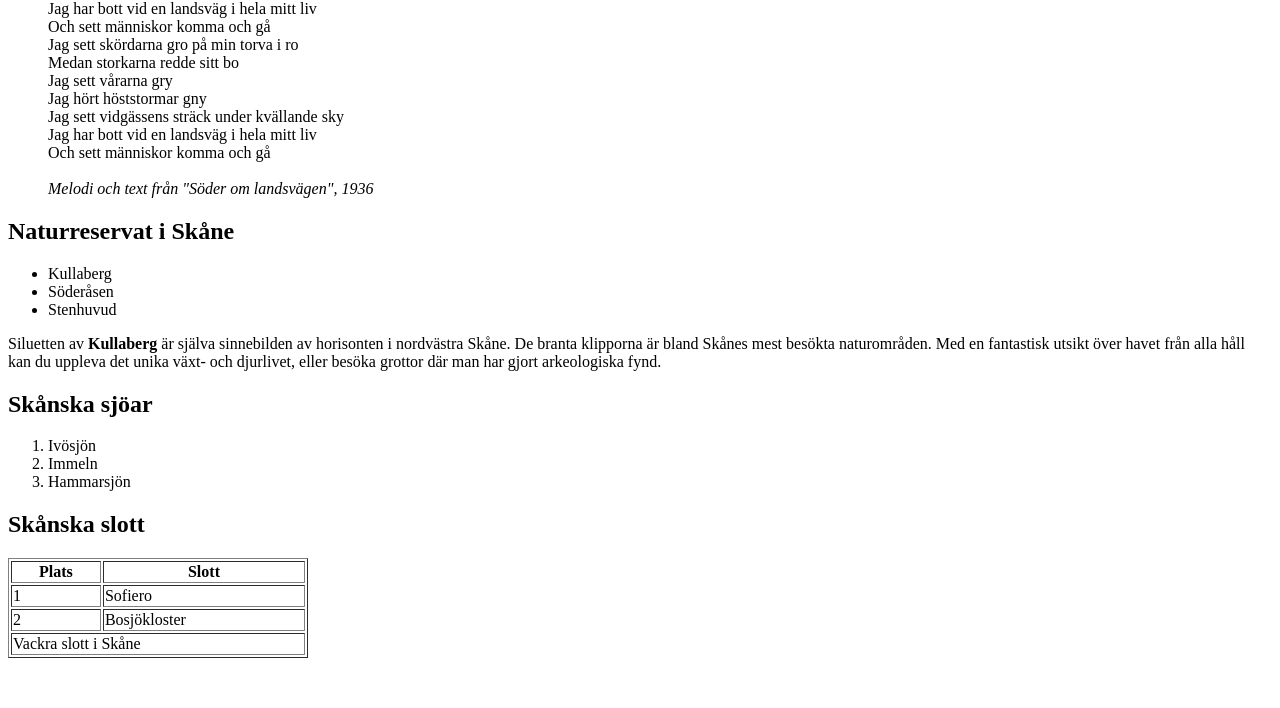
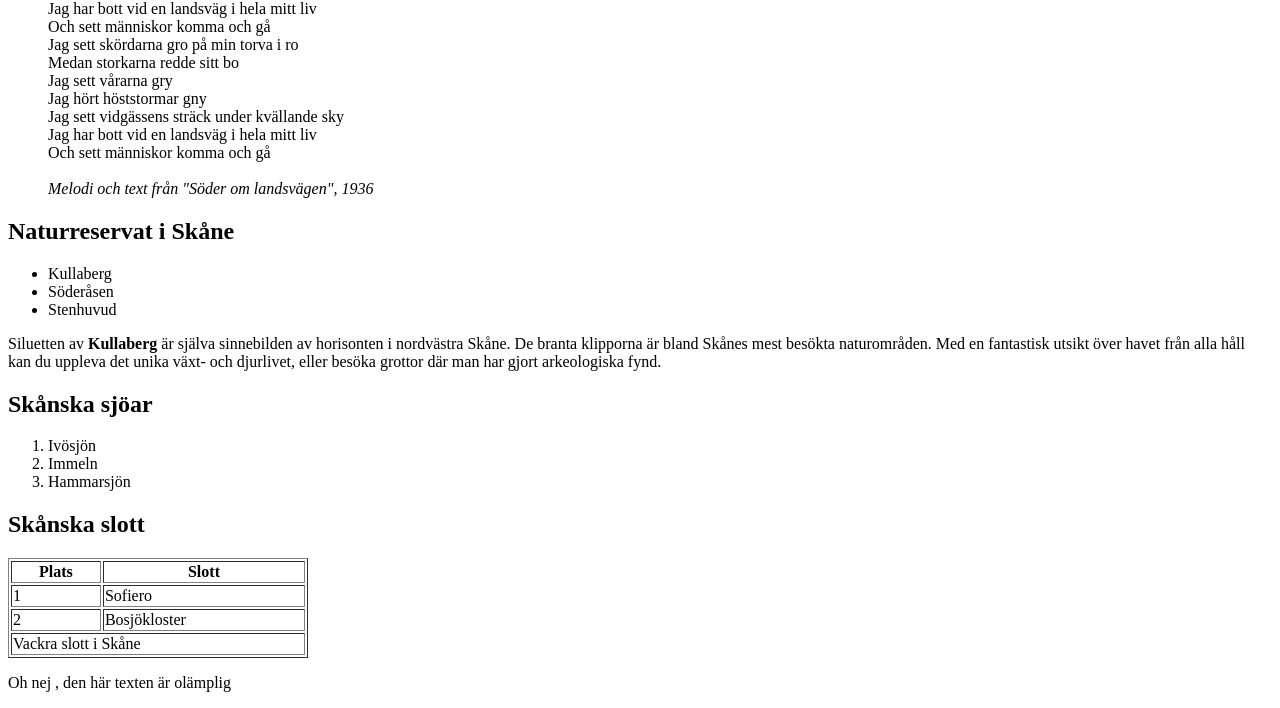
Before and after one commit to JonathanFaldt/HTML---Intro, a plain HTML site: page kuriosa.html in a window 1280 px wide. Shown: the part 127-835 px from the top of the page. Before the commit the page ends 800 px from the top, so only its background shows below. Drawn offline with Linux system fonts and the light colour scheme.

Commit message:
added olämplig text

```diff
--- a/kuriosa.html
+++ b/kuriosa.html
@@ -73,5 +73,7 @@
             </tr>
         </tfoot>
     </table>
+
+    <p>Oh nej , den här texten är olämplig</p>
 </body>
 </html>
```
Also changed, not shown: 1 other file.
